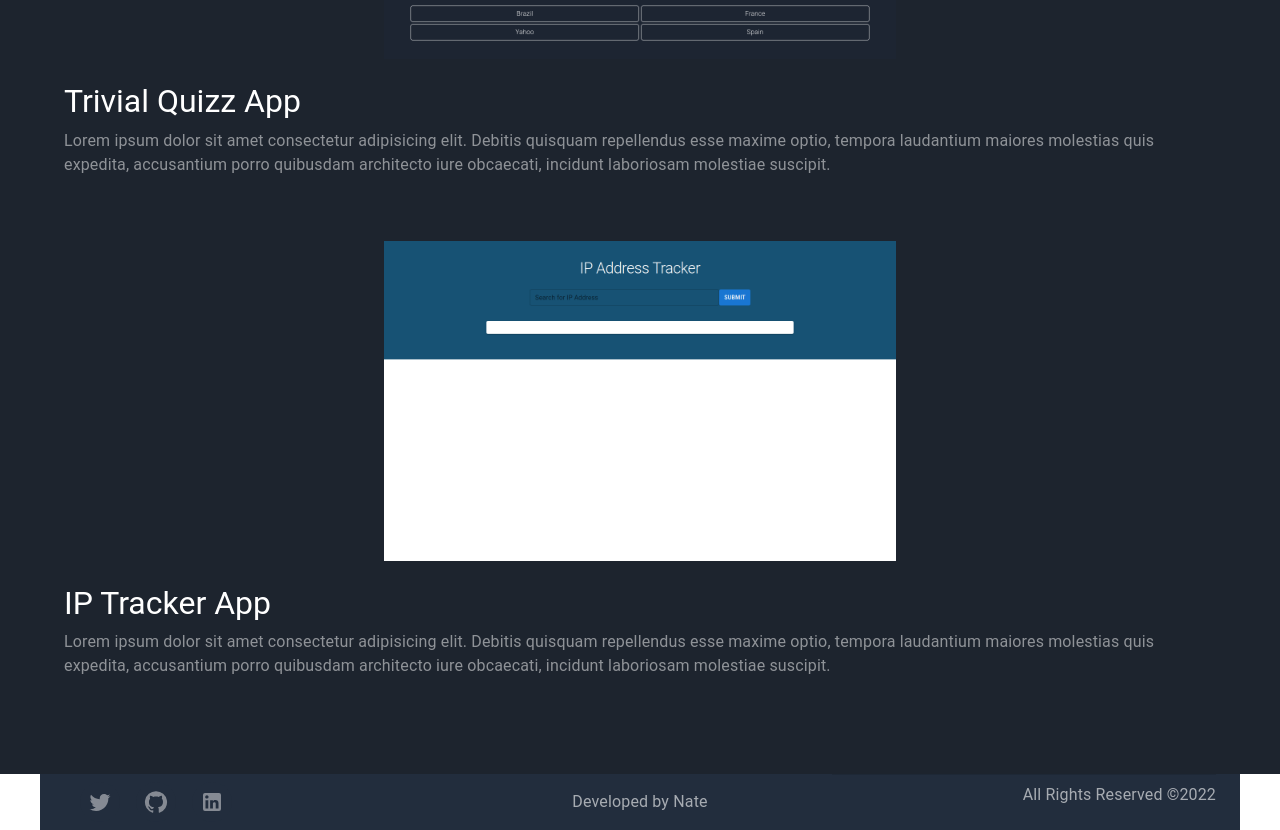
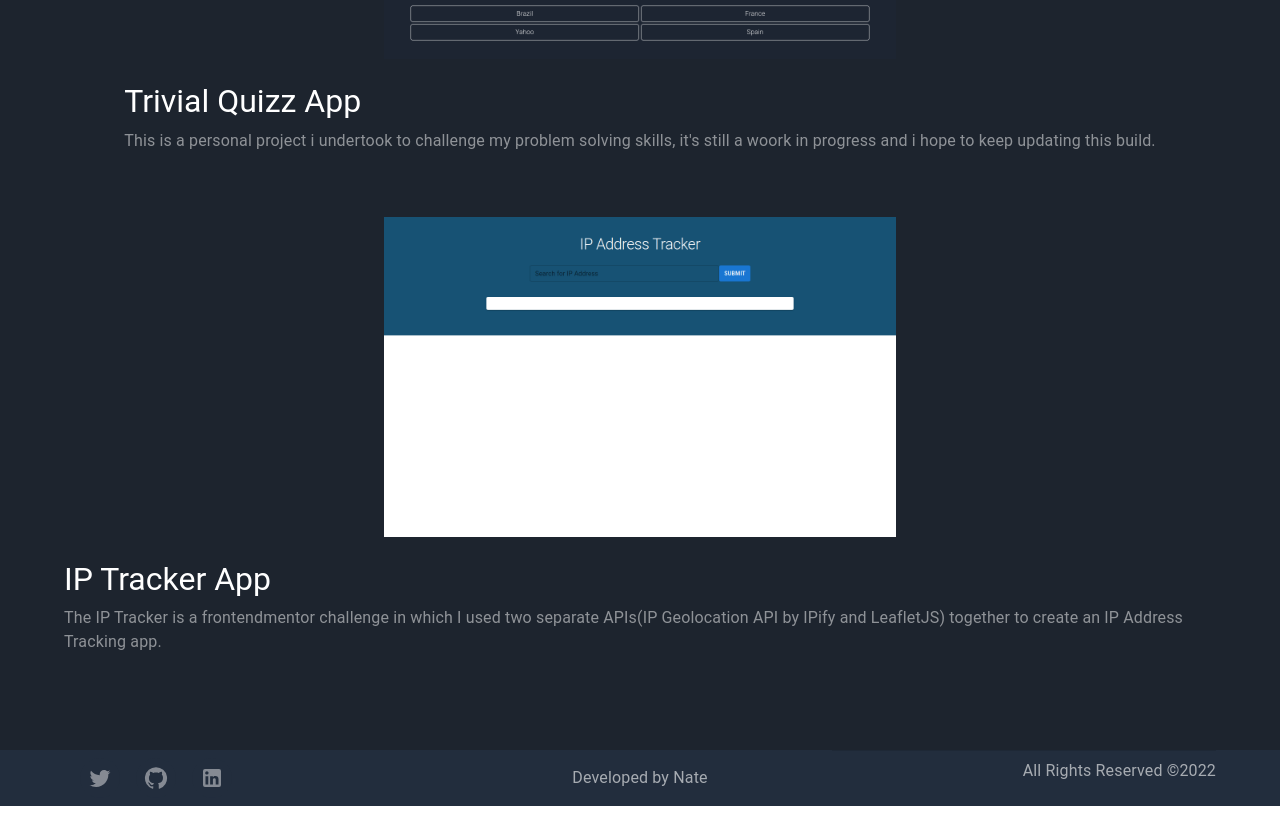
Before and after one commit to Nateight8/dev-nate-portfolio, a Next.js app: page / in a window 1280 px wide. Shown: the part 1163-1993 px from the top of the page. After the commit the page ends 1969 px from the top, so only its background shows below. Built offline with nearby package versions, Linux system fonts and the light colour scheme.

Commit message:
made some changes

```diff
--- a/Components/About/About.jsx
+++ b/Components/About/About.jsx
@@ -110,8 +110,14 @@ function About() {
               sx={{ width: "100%", background: "", height: "0100%" }}
             >
               <SkillsAvatar icon={<TwitterIcon />} />
-              <SkillsAvatar icon={<GitHubIcon />} />
-              <SkillsAvatar icon={<LinkedInIcon />} />
+              <SkillsAvatar
+                link="https://github.com/Nateight8"
+                icon={<GitHubIcon />}
+              />
+              <SkillsAvatar
+                link="https://www.linkedin.com/in/mbaocha-jonathan-7463b7256"
+                icon={<LinkedInIcon />}
+              />
             </Stack>
           </Grid>
         </Grid>
--- a/Components/About/Projects.jsx
+++ b/Components/About/Projects.jsx
@@ -34,8 +34,13 @@ function Projects() {
   }, []);
   return (
     <div ref={projectRef}>
-      {data.map(({ img, project, id }) => (
-        <Project key={id} img={img} project={project} />
+      {data.map(({ img, project, id, description }) => (
+        <Project
+          key={id}
+          img={img}
+          project={project}
+          description={description}
+        />
       ))}
     </div>
   );
--- a/Components/About/SkillsAvatar.jsx
+++ b/Components/About/SkillsAvatar.jsx
@@ -1,9 +1,10 @@
 import { Avatar, Box, IconButton } from "@mui/material";
 import React from "react";
 
-function SkillsAvatar({ icon }) {
+function SkillsAvatar({ icon, link }) {
   return (
     <IconButton
+      href={link}
       alt="LinkdIn"
       src="/static/images/avatar/1.jpg"
       sx={{
--- a/Components/Contact/Contact.jsx
+++ b/Components/Contact/Contact.jsx
@@ -96,7 +96,7 @@ function Contact() {
 
         <Formik
           initialValues={{ name: "", email: "", phone: "", message: "" }}
-          onSubmit={(values) => console.log(values)}
+          onSubmit={(values, onSubmitProps) => onSubmitProps.resetForm()}
           validationSchema={validationSchema}
         >
           {({
--- a/Components/Footer/Footer.jsx
+++ b/Components/Footer/Footer.jsx
@@ -16,6 +16,14 @@ import { GifBoxRounded } from "@mui/icons-material";
 
 function Footer() {
   return (
+    <Box
+      sx={{
+        width: "100%",
+        height: "100%",
+        background: "#222d3d",
+        color: "white",
+      }}
+    >
       <Container sx={{ height: "100%", background: "#222d3d", color: "white" }}>
         <Grid container>
           <Grid item xs={6} sm={4}>
@@ -77,7 +85,13 @@ function Footer() {
               alignItems="center"
               sx={{ height: "100%" }}
             >
-            <Typography variant="body1" sx={{ opacity: 0.6 }} textAlign="right">
+              <Typography
+                h
+                y
+                variant="body1"
+                sx={{ opacity: 0.6 }}
+                textAlign="right"
+              >
                 Developed by Nate
               </Typography>
             </Stack>
@@ -96,6 +110,7 @@ function Footer() {
           </Grid>
         </Grid>
       </Container>
+    </Box>
   );
 }
 
--- a/Components/Projects/Project.jsx
+++ b/Components/Projects/Project.jsx
@@ -2,7 +2,7 @@ import { Box, Grid, Stack, Typography } from "@mui/material";
 import Image from "next/image";
 import React from "react";
 
-function Project({ dataBg, dataTxt, img, project }) {
+function Project({ dataBg, dataTxt, img, project, description }) {
   return (
     <Grid
       className="project"
@@ -26,7 +26,7 @@ function Project({ dataBg, dataTxt, img, project }) {
         >
           <Image
             src={img}
-            alt={img}
+            alt={project}
             fill
             priority="high"
             style={{
@@ -40,10 +40,7 @@ function Project({ dataBg, dataTxt, img, project }) {
             {project}
           </Typography>
           <Typography variant="body1" sx={{ opacity: 0.5, fontWeight: 400 }}>
-            Lorem ipsum dolor sit amet consectetur adipisicing elit. Debitis
-            quisquam repellendus esse maxime optio, tempora laudantium maiores
-            molestias quis expedita, accusantium porro quibusdam architecto iure
-            obcaecati, incidunt laboriosam molestiae suscipit.
+            {description}
           </Typography>
         </Box>
       </Stack>
--- a/Components/Resume/ExperienceComp.jsx
+++ b/Components/Resume/ExperienceComp.jsx
@@ -34,9 +34,9 @@ function ExperienceComp() {
           variant="body1"
           sx={{ opacity: 0.6, fontWeight: 300 }}
         >
-          Building and maintaining web applications using the React JavaScript
-          library. Implementing user interfaces, as well as creating reusable
-          components and integrating with APIs and back-end services.
+          Building and maintaining web applications using the React.
+          Implementing user interfaces, as well as creating reusable components
+          and integrating with APIs and back-end services.
         </Typography>
         <List
           sx={{
--- a/Components/Skills/Skill.jsx
+++ b/Components/Skills/Skill.jsx
@@ -20,7 +20,14 @@ function Skill({ logo }) {
             position: "relative",
           }}
         >
-          <Image src={logo} alt="" fill />
+          <Image
+            src={logo}
+            alt={logo}
+            fill
+            // sizes="(max-width: 768px) 100vw,
+            //   (max-width: 1200px) 50vw,
+            //   33vw"
+          />
         </Box>
       </Paper>
     </Grid>
--- a/Components/data.js
+++ b/Components/data.js
@@ -1,12 +1,25 @@
 const data = [
-  { id: "1", img: "/Images/1.png", project: "My Portfolio", description: "" },
+  {
+    id: "1",
+    img: "/Images/1.png",
+    project: "My Portfolio",
+    description:
+      "Developed by yours faithfully, I prefer to introduce myself through a social media handle-like portfolio. Built on NextJs, styled with Material UI and animated with GSAP. This is a single page portfolio ",
+  },
   {
     id: "2",
     img: "/Images/2.png",
     project: "Trivial Quizz App",
-    description: "",
+    description:
+      "This is a personal project i undertook to challenge my problem solving skills, it's still a woork in progress and i hope to keep updating this build.",
   },
-  { id: "3", img: "/images/3.png", project: "IP Tracker App", description: "" },
+  {
+    id: "3",
+    img: "/images/3.png",
+    project: "IP Tracker App",
+    description:
+      "The IP Tracker is a frontendmentor challenge in which I used two separate APIs(IP Geolocation API by IPify and  LeafletJS) together to create an IP Address Tracking app.",
+  },
 ];
 
 export default data;
```
Lines whose indentation alone changed are shown as unchanged.
